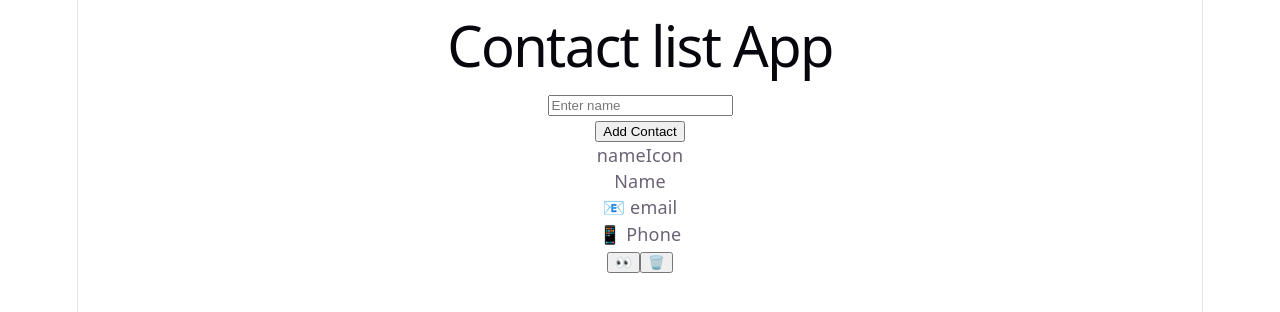
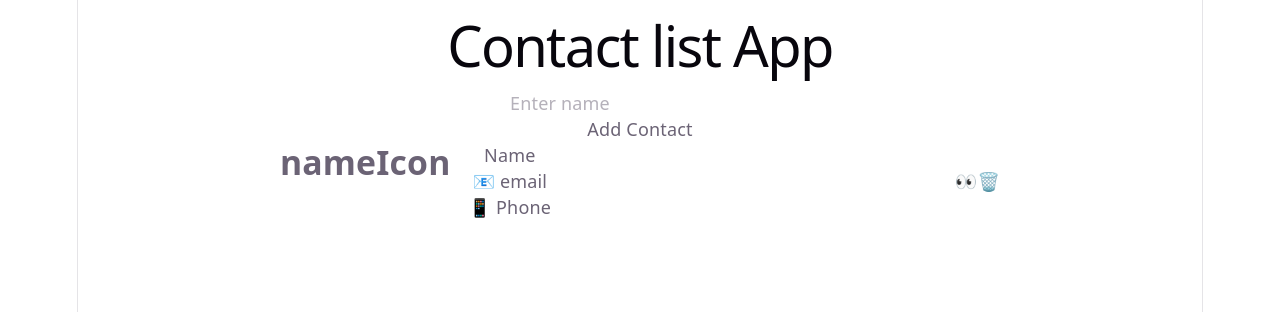
Before and after one commit to shuwangs/contact-list-app, a React (Vite) app in the folder client/: page /dashboard in a window 1280 px wide. Shown: the top 312 px of the page. Built offline with nearby package versions, Linux system fonts and the light colour scheme.

Commit message:
setup for tailwindcss

```diff
--- a/client/package.json
+++ b/client/package.json
@@ -12,9 +12,11 @@
 		"check": "biome check --write"
 	},
 	"dependencies": {
+		"@tailwindcss/vite": "^4.2.2",
 		"react": "^19.2.4",
 		"react-dom": "^19.2.4",
-		"react-router-dom": "^7.13.1"
+		"react-router-dom": "^7.13.1",
+		"tailwindcss": "^4.2.2"
 	},
 	"devDependencies": {
 		"@biomejs/biome": "2.4.8",
--- a/client/src/components/ContactCard.jsx
+++ b/client/src/components/ContactCard.jsx
@@ -2,16 +2,16 @@ import React from "react";
 
 const ContactCard = () => {
 	return (
-		<div>
-			<div>
-				<div>nameIcon</div>
-				<div>
+		<div className="flex flex-row justify-around">
+			<div className="flex flex-row ">
+				<div className="text-3xl font-bold pr-4" >nameIcon</div>
+				<div >
                     <div>Name</div>
                     <div>📧 email</div>
                     <div>📱 Phone</div>
                 </div>
 			</div>
-			<div>
+			<div className="flex flex-row">
 				<button>👀</button>
 				<button>🗑️</button>
 			</div>
--- a/client/src/index.css
+++ b/client/src/index.css
@@ -1,3 +1,5 @@
+@import "tailwindcss";
+
 :root {
 	--text: #6b6375;
 	--text-h: #08060d;
--- a/client/vite.config.js
+++ b/client/vite.config.js
@@ -1,9 +1,11 @@
 import { defineConfig } from "vite";
 import react from "@vitejs/plugin-react";
-
+import tailwindcss from '@tailwindcss/vite'
 // https://vite.dev/config/
 export default defineConfig({
-	plugins: [react()],
+	plugins: [react(),
+		tailwindcss(),
+	],
 	server: {
 		proxy: {
 			"/api": {
```
Also changed, not shown: 2 other files (tests, documents, lock files or other folders).
